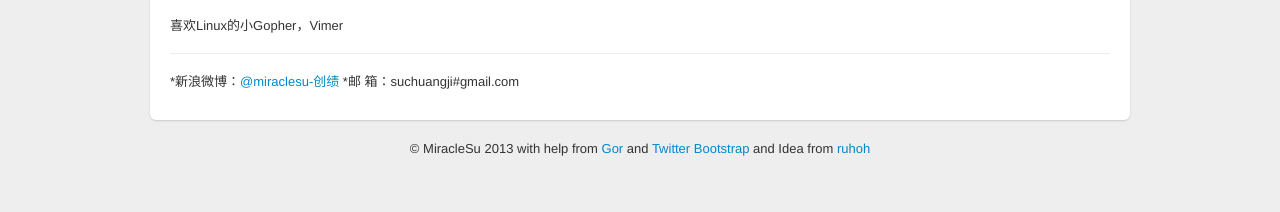
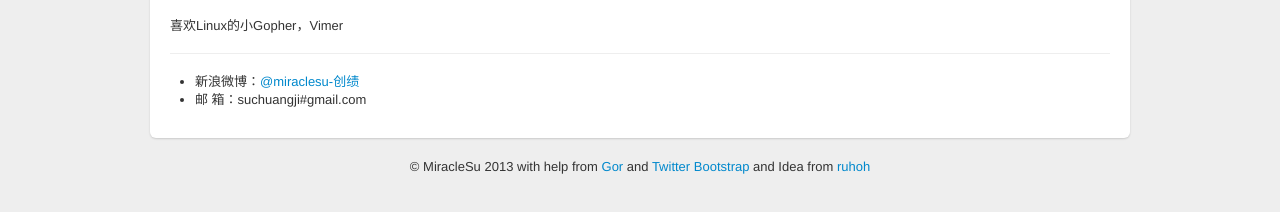
Before and after one commit to miraclesu/miraclesu.github.com, a plain HTML site: page about/index.html in a window 1280 px wide. Shown: the part 104-316 px from the top of the page. Drawn offline with Linux system fonts and the light colour scheme; a script that the page names is missing.

Commit message:
about me

```diff
--- a/about/index.html
+++ b/about/index.html
@@ -88,8 +88,10 @@
 
 <hr />
 
-<p>*新浪微博：<a href="http://weibo.com/suchuangji">@miraclesu-创绩</a>
-*邮    箱：suchuangji#gmail.com</p>
+<ul>
+<li>新浪微博：<a href="http://weibo.com/suchuangji">@miraclesu-创绩</a></li>
+<li>邮    箱：suchuangji#gmail.com</li>
+</ul>
 
   </div>
 </div>
--- a/rss.xml
+++ b/rss.xml
@@ -3,7 +3,7 @@
   <channel>
     <title>MiracleSu记忆</title>
     <link>http://miraclesu.github.com</link>
-    <pubDate>2013-01-26 06:52:22 +0800</pubDate>
+    <pubDate>2013-01-26 06:53:01 +0800</pubDate>
     <item>
       <title>你的第一篇博客</title>
       <link>http://miraclesu.github.com/2012/new-born.html</link>
```
Also changed, not shown: pages/index.html (+9 -9 lines).
